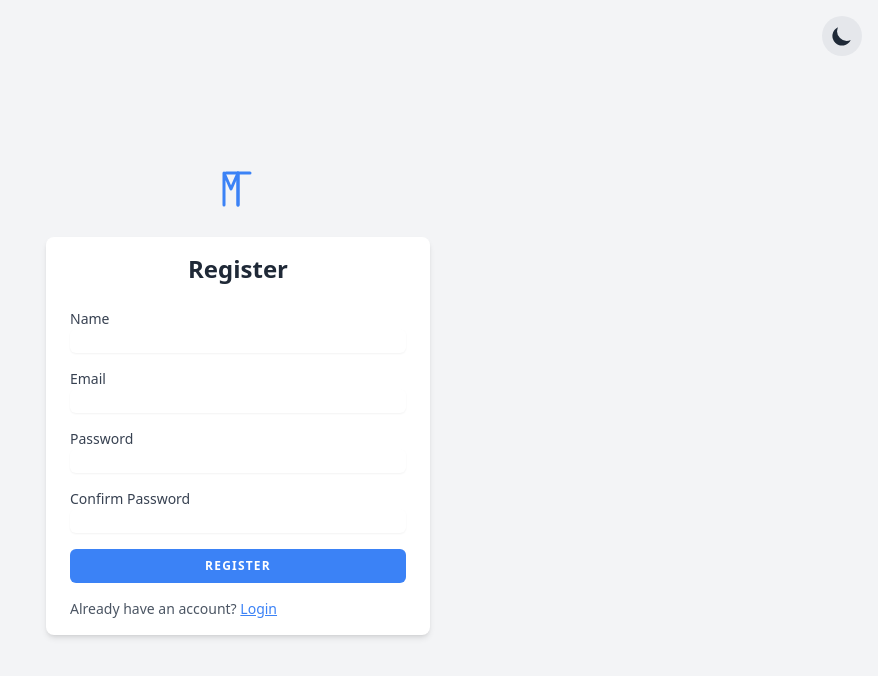
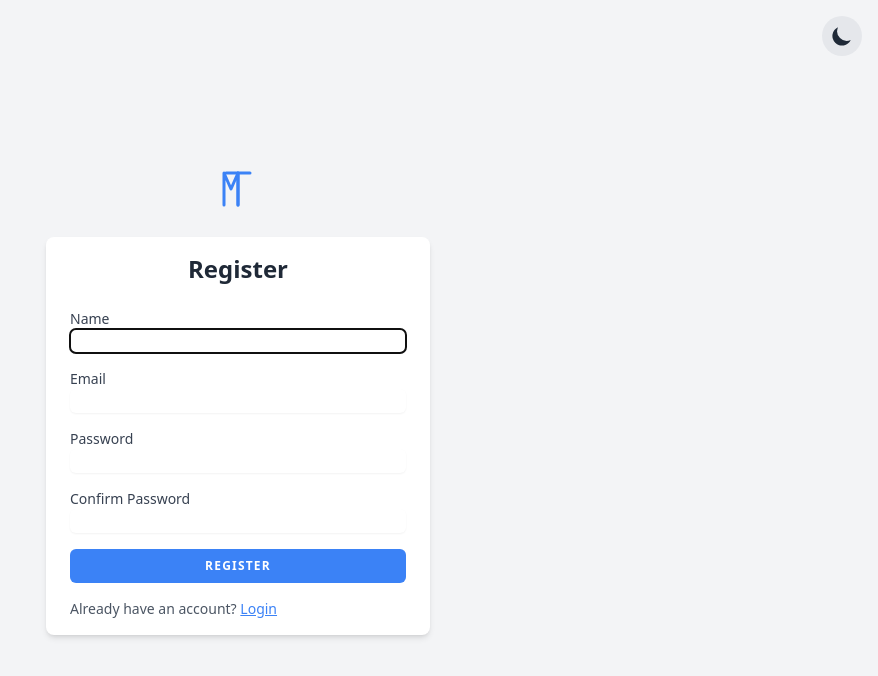
Before and after one commit to mezentsevs/task-manager, a Nuxt app in the folder frontend/: page /register in a window 1280 px wide. Shown: the top 676 px of the page, without its empty margins (402-1280 px from the left). Built offline with nearby package versions, Linux system fonts and the light colour scheme.

Commit message:
feat: add autofocus to login and register forms

```diff
--- a/frontend/app/pages/login.vue
+++ b/frontend/app/pages/login.vue
@@ -12,6 +12,7 @@
             <Input
                 id="email"
                 v-model="form.email"
+                v-focus
                 type="email"
                 class="mb-4 w-full"
                 required
@@ -47,6 +48,10 @@ import LogoIcon from '~/components/icons/LogoIcon.vue';
 import PrimaryButton from '~/components/uikit/buttons/PrimaryButton.vue';
 import PrimaryRouterLink from '~/components/uikit/links/PrimaryRouterLink.vue';
 
+const vFocus = {
+    mounted: (el: HTMLElement) => el.focus(),
+};
+
 const authStore = useAuthStore();
 const router = useRouter();
 
--- a/frontend/app/pages/register.vue
+++ b/frontend/app/pages/register.vue
@@ -9,7 +9,13 @@
         <Heading :level="1" class="mb-6 text-center text-2xl">Register</Heading>
         <form @submit.prevent="handleRegister">
             <InputLabel for="name" value="Name" />
-            <Input id="name" v-model="form.name" class="mb-4 w-full" required autocomplete="on" />
+            <Input
+                id="name"
+                v-model="form.name"
+                v-focus
+                class="mb-4 w-full"
+                required
+                autocomplete="on" />
             <InputLabel for="email" value="Email" />
             <Input
                 id="email"
@@ -56,6 +62,10 @@ import LogoIcon from '~/components/icons/LogoIcon.vue';
 import PrimaryButton from '~/components/uikit/buttons/PrimaryButton.vue';
 import PrimaryRouterLink from '~/components/uikit/links/PrimaryRouterLink.vue';
 
+const vFocus = {
+    mounted: (el: HTMLElement) => el.focus(),
+};
+
 const authStore = useAuthStore();
 const router = useRouter();
 
```
